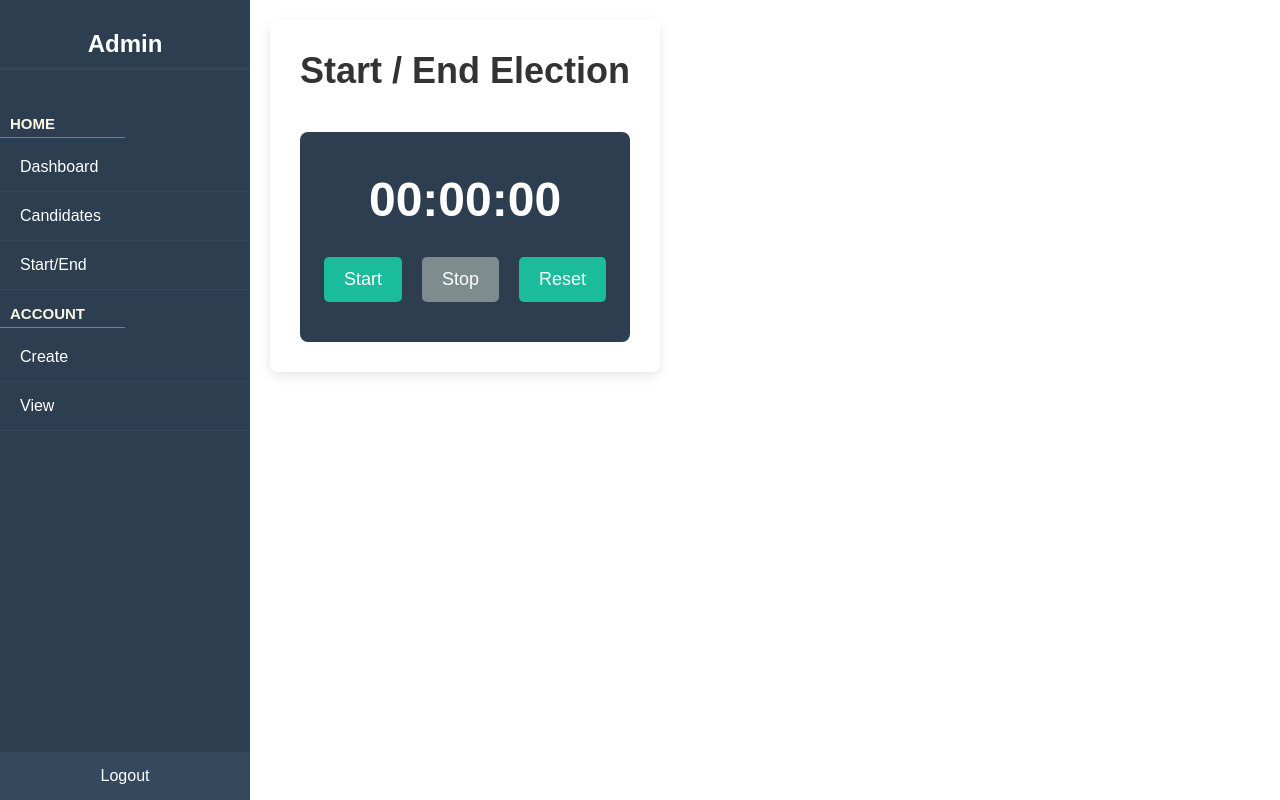
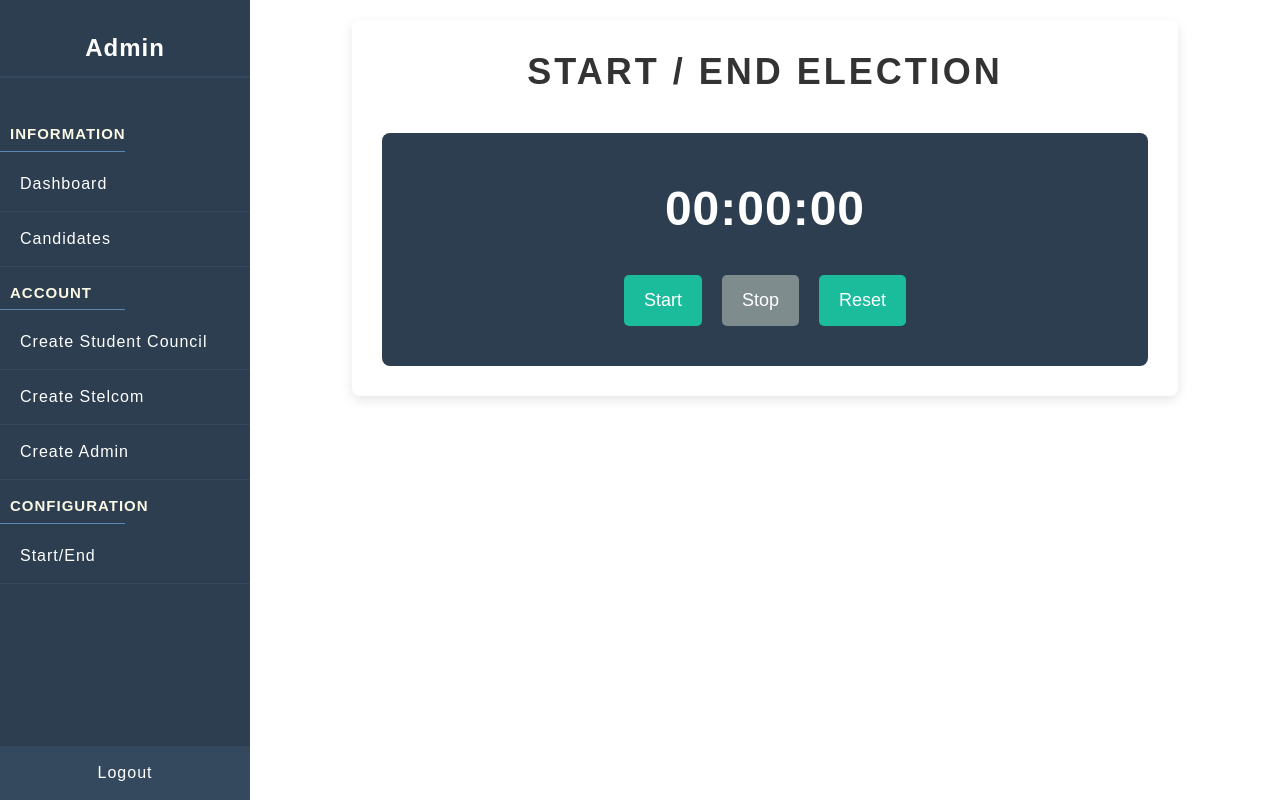
Before and after one commit to HelloNiel/sc_ic2, a PHP site: page /admin/timer.php in a window 1280 px wide. Run offline with PHP 8.4, Linux system fonts and the light colour scheme.

Commit message:
timer sidebar links fixed.

```diff
--- a/admin/timer.php
+++ b/admin/timer.php
@@ -8,6 +8,7 @@
     <meta name="viewport" content="width=device-width, initial-scale=1, shrink-to-fit=no">
     <meta name="viewport" content="width=device-width, initial-scale=1.0">
     <title>Admin Page - Timer Control</title>
+    <link rel="stylesheet" href="../assets/bootstrap/bootswatch/bootstrap.min.css">
     <link rel="stylesheet" href="../assets/css/timer.css" />
 
 
@@ -19,14 +20,17 @@
         <div class="sidebar">
             <div class="logo">Admin</div>
             <ul class="menu list-unstyled">
-                <div class="menu-label">Home</div>
-                <li><a href="dashboard.php">Dashboard</a></li>
-                <li><a href="candidates.php">Candidates</a></li>
-                <li><a href="#">Start/End</a></li>
+                <div class="menu-label">Information</div>
+                    <li><a href="dashboard.php">Dashboard</a></li>
+                    <li><a href="candidates.php">Candidates</a></li>
+                    <div class="menu-label">Account</div>
+                    <li><a href="createcandidates.php">Create Student Council</a></li>
+                    <li><a href="createstelcom.php">Create Stelcom</a></li>
+                    <li><a href="createadmin.php">Create Admin</a></li>
 
-                <div class="menu-label">Account</div>
-                <li><a href="createcandidates.php">Create</a></li>
-                <li><a href="viewcandidates.php">View</a></li>
+
+                    <div class="menu-label">Configuration</div>
+                    <li><a href="#">Start/End</a></li>
             </ul>
 
             <div class="footer">
--- a/index.php
+++ b/index.php
@@ -4,7 +4,7 @@
     <meta charset="UTF-8">
     <meta name="viewport" content="width=device-width, initial-scale=1.0">
     <title>Login Selection</title>
-    <link href="./src/stelcom-bootswatch/bootstrap.min.css" rel="stylesheet">
+    <link href="./assets/bootstrap/bootswatch/bootstrap.min.css" rel="stylesheet">
 </head>
 <body class="d-flex justify-content-center align-items-center" style="height: 100vh; background-color: #f8f9fa;">
 
```
Also changed, not shown: user/private/uploads/Say.jpg (added).
